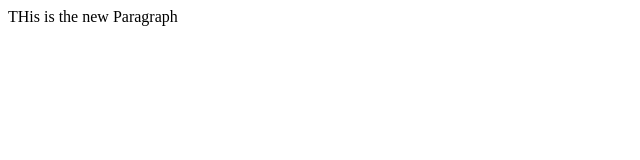
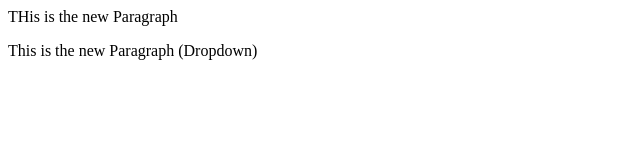
Before and after one commit to Sams143/localRepo, a plain HTML site: page index.html in a window 1280 px wide. Shown: the whole page, without its empty margins (0-640 px from the left). Drawn offline with Linux system fonts and the light colour scheme.

```diff
--- a/index.html
+++ b/index.html
@@ -1 +1,2 @@
 <p> THis is the new Paragraph</p>
+<p> This is the new Paragraph (Dropdown)</p>
```
